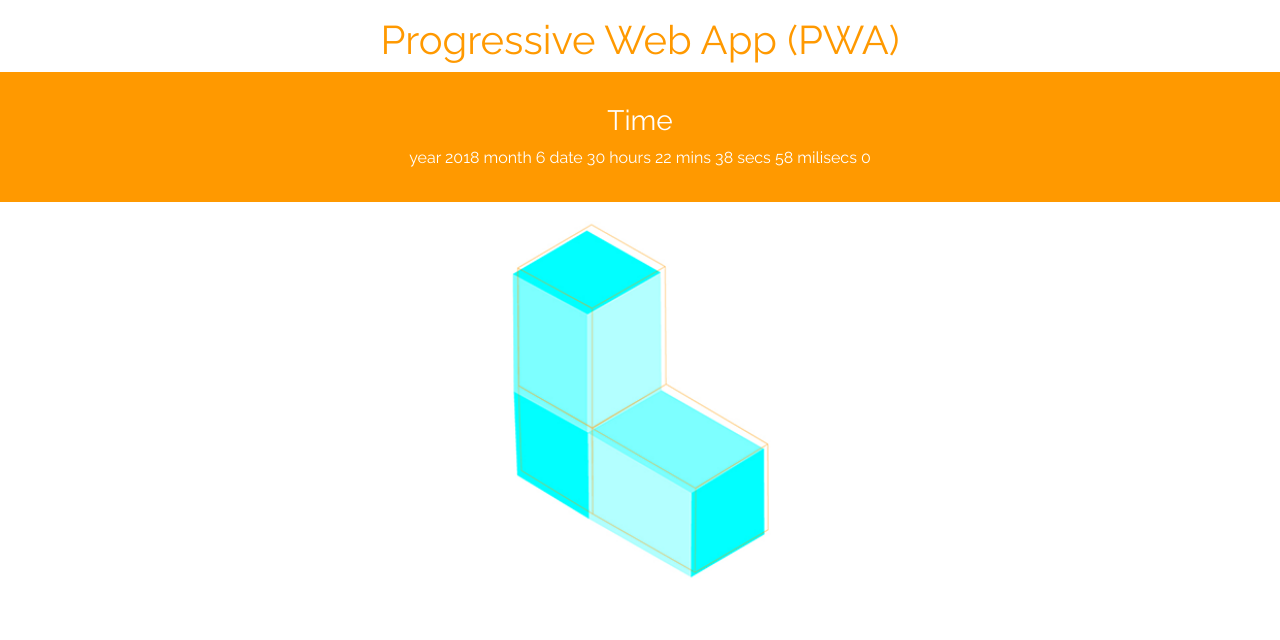
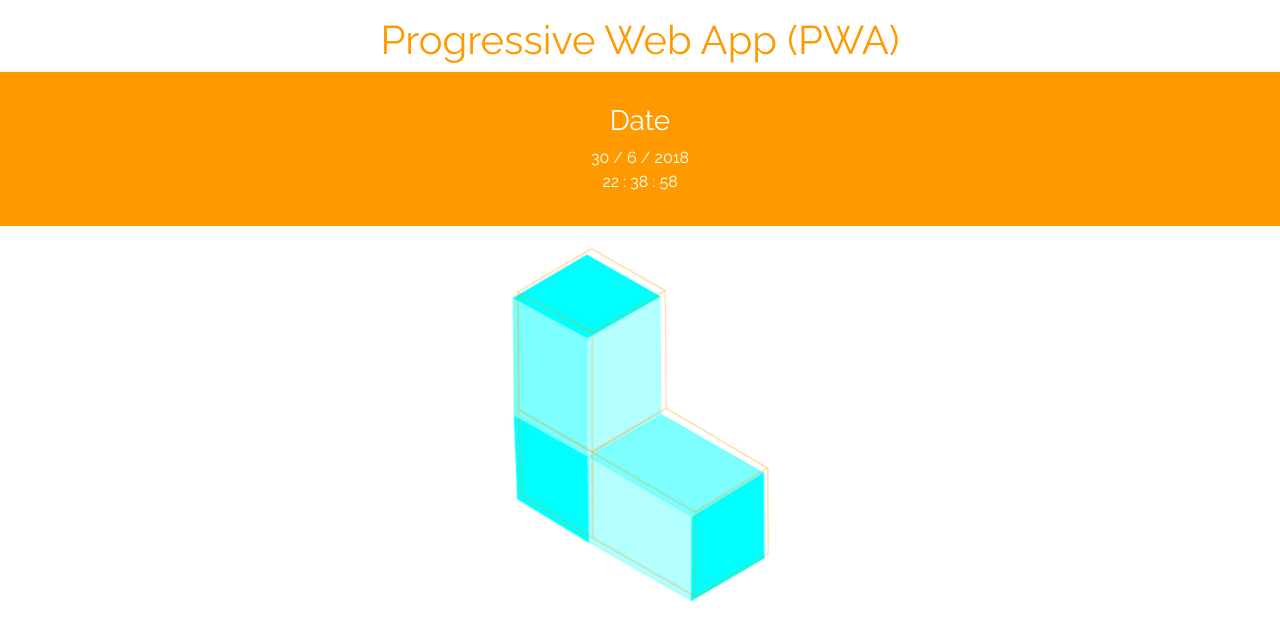
Before and after one commit to lenafo/L, a plain HTML site: page index.html in a window 1280 px wide. Drawn offline with nearby package versions, Linux system fonts and the light colour scheme.

Commit message:
Add files via upload

```diff
--- a/index.html
+++ b/index.html
@@ -23,7 +23,7 @@
   <header>
     <h1>Progressive Web App (PWA)</h1>
     <div class="time">
-      <h3>Time</h3>
+      <h3>Date</h3>
       <div id="time"></div>
     </div>
     <img class="col-8 col-sm-6 col-md-6 col-lg-4 col-xl-4" src="img/icon_384.png" alt="L" title="L">
--- a/time.js
+++ b/time.js
@@ -8,12 +8,7 @@ function printTime(){
 	var secs = d.getSeconds();
 	var milisecs = d.getMilliseconds();
 	document.getElementById("time").innerHTML =
-	"year "+year+
-	" month "+month+
-	" date "+date+
-	" hours "+hours+
-	" mins "+mins+
-	" secs "+secs+
-	" milisecs "+milisecs;
+	date+" / "+month+" / "+year+"<br>"+hours+" : "+mins+" : "+secs
+	;
 }
 setInterval(printTime, 1000);
```
